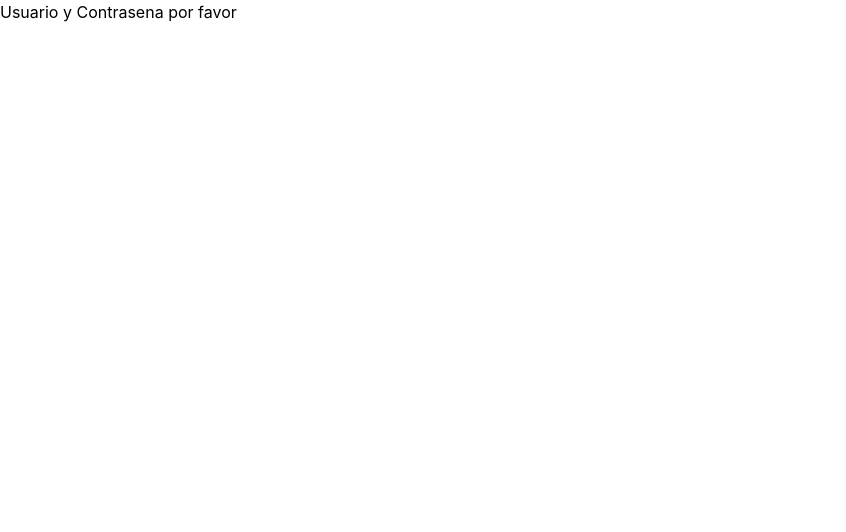
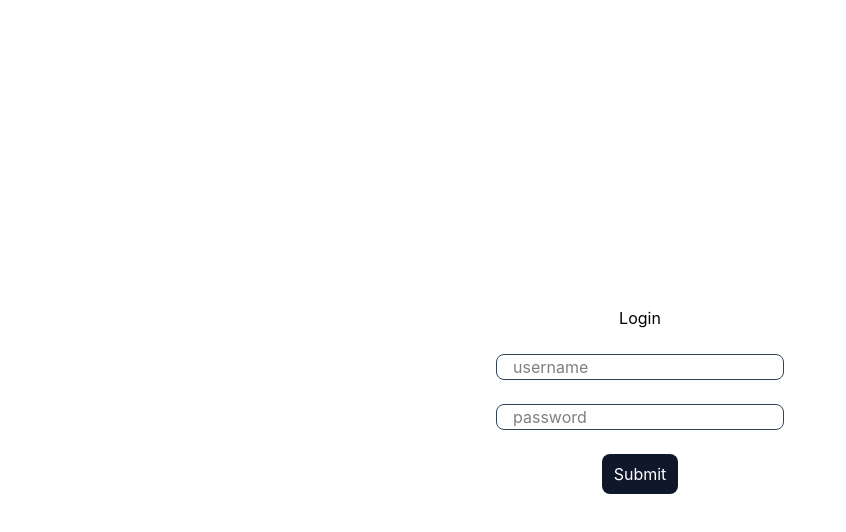
Before and after one commit to Ydas135/InventoryProject, a React (Vite) app: page /login in a window 1280 px wide. Shown: the top 532 px of the page, without its empty margins (0-846 px from the left). Built offline with nearby package versions, Linux system fonts and the light colour scheme.

Commit message:
Auth by Supabase FirstVersion

```diff
--- a/package.json
+++ b/package.json
@@ -10,12 +10,15 @@
     "preview": "vite preview"
   },
   "dependencies": {
+    "@supabase/supabase-js": "^2.105.1",
     "@tailwindcss/vite": "^4.2.4",
+    "axios": "^1.15.2",
     "lucide-react": "^1.11.0",
     "react": "^19.2.5",
     "react-dom": "^19.2.5",
     "react-icons": "^5.6.0",
-    "react-router": "^7.14.2"
+    "react-router": "^7.14.2",
+    "zustand": "^5.0.12"
   },
   "devDependencies": {
     "@eslint/js": "^10.0.1",
--- /dev/null
+++ b/src/backend/supabaseClient.js
@@ -0,0 +1,6 @@
+import { createClient } from "@supabase/supabase-js";
+
+export const supabase = createClient(
+  import.meta.env.VITE_SUPABASE_URL,
+  import.meta.env.VITE_SUPABASE_ANON_KEY
+);
--- a/src/features/auth/components/ProtectedRoute.jsx
+++ b/src/features/auth/components/ProtectedRoute.jsx
@@ -1,8 +1,14 @@
 import React from 'react'
+import { useAuth } from '../hooks/UseAuth'
 import { Outlet, Navigate } from 'react-router';
 
 export const ProtectedRoute = () => {
 
+    const { isAuthenticated } = useAuth();
+
+    if (!isAuthenticated) {
+        return <Navigate to="/login" replace/>
+    }
   return (
     <Outlet />
   )
--- a/src/features/auth/hooks/useAuth.js
+++ b/src/features/auth/hooks/useAuth.js
@@ -0,0 +1,23 @@
+import { LoginServices, LogoutService } from "../services/AuthService";
+import { useAuthStore } from "../store/AuthStore";
+
+export const useAuth = () => {
+  const { token, setToken, logout } = useAuthStore();
+
+  const login = async ({ email, password }) => {
+    const accessToken = await LoginServices({ email, password });
+    setToken(accessToken);
+  };
+
+  const handleLogout = async () => {
+    await LogoutService();
+    logout();
+  };
+
+  return {
+    token,
+    login,
+    logout: handleLogout,
+    isAuthenticated: !!token,
+  };
+};
--- a/src/features/auth/pages/LoginPage.jsx
+++ b/src/features/auth/pages/LoginPage.jsx
@@ -1,9 +1,56 @@
 import React from 'react'
+import { useState } from 'react';
+import { useNavigate } from 'react-router'
+import { useAuth } from '../hooks/UseAuth';
 
 export const LoginPage = () => {
+
+    const { login } = useAuth()
+    const navigate = useNavigate();
+
+    const [ form, setForm ] = useState({
+        email: "",
+        password: "",
+    })
+
+    const handleSubmit = async (e) => {
+        e.preventDefault();
+
+        try {
+            await login(  { email: form.email, password: form.password })
+            navigate("/")
+        }   catch{
+            alert("Username or password are incorrects")
+        }
+    }
+
   return (
-    <div className='text-black'>
-      Usuario y Contrasena por favor
-    </div>
+    <form
+        className='min-h-screen flex justify-center items-center'
+        onSubmit={handleSubmit}
+    >
+        <div className='flex flex-col justify-center items-center gap-6 h-105 p-4 w-fit'>
+            <h2>Login</h2>
+            <input
+            type="text"
+            className="w-2xs focus:outline-white/50 focus:outline-none px-4 border border-slate-700 rounded-lg"
+            placeholder='username'
+            onChange={(e) => setForm({ ...form, email: e.target.value })}
+            />
+            <input
+            type="password"
+            className="w-2xs focus:outline-white/50 focus:outline-none px-4 border border-slate-700 rounded-lg"
+            placeholder='password'
+            onChange={(e) => setForm({ ...form, password: e.target.value })}
+            />
+
+            <button
+                type="submit"
+                className='px-3 py-2 bg-slate-900 text-white  rounded-lg cursor-pointer'
+            >
+                Submit
+            </button>
+        </div>
+    </form>
   )
 }
--- /dev/null
+++ b/src/features/auth/services/AuthService.js
@@ -0,0 +1,16 @@
+import { supabase } from "../../../backend/supabaseClient";
+
+export const LoginServices = async ({ email, password }) => {
+  const { data, error } = await supabase.auth.signInWithPassword({
+    email,
+    password
+  });
+
+  if (error) throw error;
+
+  return data.session.access_token;
+};
+
+export const LogoutService = async () => {
+  await supabase.auth.signOut();
+};
--- a/src/features/auth/store/AuthStore.js
+++ b/src/features/auth/store/AuthStore.js
@@ -0,0 +1,17 @@
+import { create } from "zustand"
+import { persist } from "zustand/middleware"
+
+export const useAuthStore = create(
+    persist(
+        (set) => ({
+            token: null,
+
+            setToken: (token) => set({token}),
+            logout: () => set({ token: null }),
+        }),
+
+        {
+            name: "AuthStorage"
+        }
+    )
+)
```
Also changed, not shown: src/backend/supabaseClient.jsx (deleted), src/features/auth/services/AuthServices.js (deleted), 2 other files (tests, documents, lock files or other folders).
